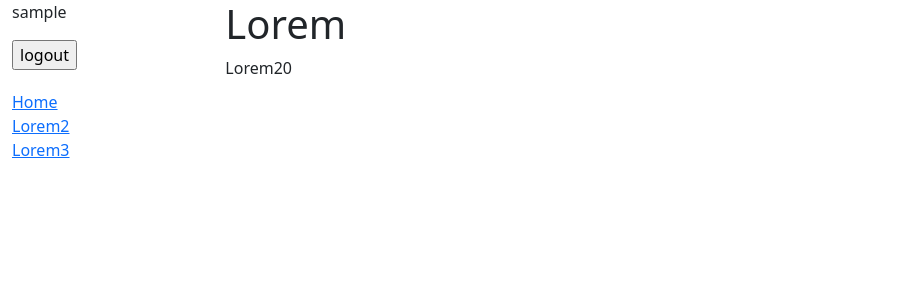
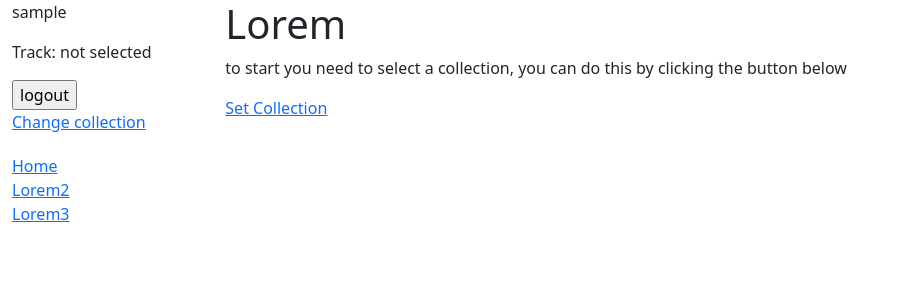
Before and after one commit to midetc/rehearse, a Django app: page / in a window 1280 px wide. Shown: the top 300 px of the page, without its empty margins (0-898 px from the left). Run offline with Django 5.2, Linux system fonts and the light colour scheme; the visitor is signed in with stand-in values (Sample User, id 1).

Commit message:
feat: add collection selection

```diff
--- a/hub/urls.py
+++ b/hub/urls.py
@@ -1,9 +1,10 @@
 from django.urls import path
 
-from hub.views import index
+from hub.views import index, select_collection
 
 urlpatterns = [
     path("", index, name="index"),
+    path("select_collection/", select_collection, name="select-collection"),
 ]
 
 app_name = "hub"
--- a/hub/views.py
+++ b/hub/views.py
@@ -1,8 +1,28 @@
 from django.contrib.auth.decorators import login_required
 from django.http import HttpResponse
 from django.http.request import HttpRequest
-from django.shortcuts import render
+from django.shortcuts import render, redirect
+
+from hub.forms import SelectCollectionForm
+
 
 @login_required
 def index(request: HttpRequest) -> HttpResponse:
     return render(request, 'hub/index.html')
+
+
+@login_required
+def select_collection(request: HttpRequest) -> HttpResponse:
+    if request.method == "POST":
+        form = SelectCollectionForm(request.POST)
+
+        if form.is_valid():
+            request.user.active_collection = form.cleaned_data["collection"]
+            request.user.save()
+            return redirect("hub:index")
+    else:
+        form = SelectCollectionForm(
+            initial={"collection": request.user.active_collection})
+
+    return render(request, "hub/select_collection.html",
+                  context={"form": form})
--- a/templates/base.html
+++ b/templates/base.html
@@ -21,11 +21,19 @@
 
         {% if user.is_authenticated %}
           <p>{{ user.username }}</p>
+           {% if user.active_collection %}
+          <p>Track: {{ user.active_collection.name }}</p>
+        {% else %}
+          <p>Track: not selected</p>
+        {% endif %}
           <form method="post" action="{% url 'logout' %}">
             {% csrf_token %}
             <input type="submit" value="logout">
           </form>
+        <a href="{% url 'hub:select-collection' %}">Change collection</a>
+
         {% endif %}
+
 
         <ul class="sidebar-nav">
           <li><a href="{% url 'hub:index' %}">Home</a></li>
@@ -33,6 +41,7 @@
           <li><a href="">Lorem3</a></li>
         </ul>
       {% endblock %}
+
     </div>
     <div class="col-sm-10 ">{% block content %}{% endblock %}</div>
   </div>
--- a/templates/hub/index.html
+++ b/templates/hub/index.html
@@ -2,7 +2,20 @@
 
 {% block content %}
   <h1>Lorem</h1>
-  <p>
-    Lorem20
-  </p>
+
+  {% if user.active_collection is None %}
+    <p>
+      to start you need to select a collection, you can do this by clicking the button below
+    </p>
+    <a href="{% url 'hub:select-collection' %}">Set Collection</a>
+    {% else %}
+    <p>
+      You have selected the collection "{{ user.active_collection.name }}". You can now start using the hub.
+      If you want to change the collection, you can do so by clicking the button below.
+    </p>
+    <a href="{% url 'hub:select-collection' %}">Change Collection</a>
+  {% endif %}
+
+
+
 {% endblock %}
```
Also changed, not shown: hub/forms.py (added, +9 -0 lines), templates/hub/select_collection.html (added, +10 -0 lines).
